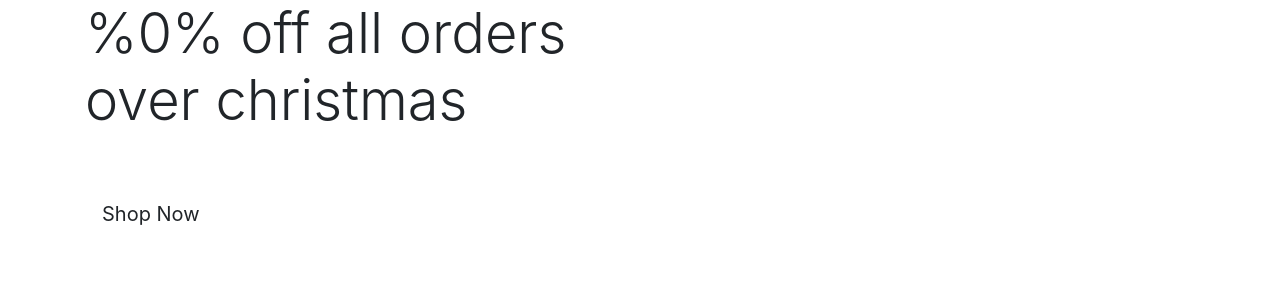
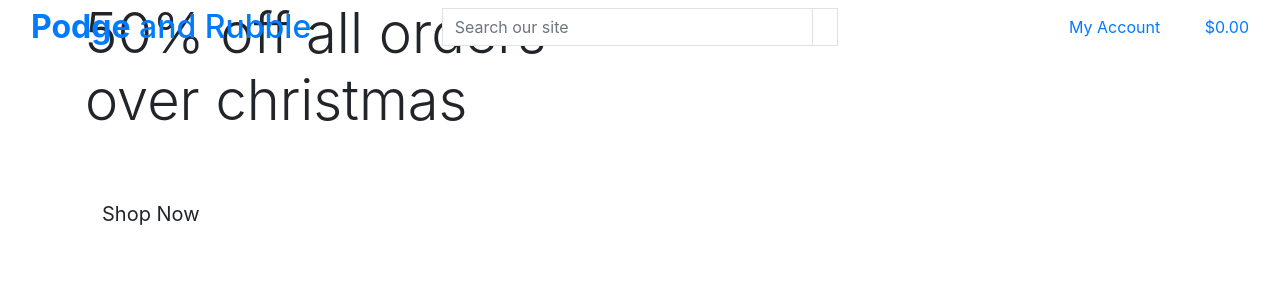
Before and after one commit to struk49/podgeandrubblestore, a Django app: page / in a window 1280 px wide. Shown: the top 300 px of the page. Run offline with Django 3.2, Linux system fonts and the light colour scheme.

Commit message:
added main page header

```diff
--- a/home/templates/home/index.html
+++ b/home/templates/home/index.html
@@ -16,7 +16,7 @@
         <div class="row h-100">
             <div class="col-7 col-md-6 my-auto">
                 <h2 class="display-4 logo-font text-black">
-                    %0% off all orders over christmas
+                    50% off all orders over christmas
                 </h2>
                 <div class="my-5">
                     <h4>
--- a/podgeandrubble/settings.py
+++ b/podgeandrubble/settings.py
@@ -26,7 +26,7 @@ SECRET_KEY = 'django-insecure-e62gx-a+ah%ol%aqzr&krfi4mc!0o1a!&9h*-!)8tu0r3d4h+2
 # SECURITY WARNING: don't run with debug turned on in production!
 DEBUG = True
 
-ALLOWED_HOSTS = ['8000-struk49-podgeandrubbles-ak4f2cudgzn.ws-eu106.gitpod.io']
+ALLOWED_HOSTS = ['8000-struk49-podgeandrubbles-62mhhuxqvhk.ws-eu106.gitpod.io']
 
 
 # Application definition
--- a/templates/base.html
+++ b/templates/base.html
@@ -33,13 +33,74 @@
     <title>Podge and Rubble{% block extra_title %}{% endblock %}</title>
   </head>
   <body>
-    <header class="container-fluid fixed-top"></header>
+    <header class="container-fluid fixed-top">
+      <div class="row">
+          <div class="col-12 col-lg-4 my-auto py-1 py-lg-0 text-center text-lg-left">
+              <a href="{% url 'home' %}" class="nav-link main-logo-link">
+                  <h2 class="logo-font text-black my-0"><strong>Podge</strong> and <stromg>Rubble</stromg></h2>
+              </a>
+          </div>
+          <div class="col-12 col-lg-4 my-auto py-1 py-lg-0">
+              <form method="GET" action="">
+                  <div class="input-group w-100">
+                      <input class="form-control border border-black rounded-0" type="text" name="q" placeholder="Search our site">
+                      <div class="input-group-append">
+                          <button class="form-control btn btn-black border border-black rounded-0" type="submit">
+                              <span class="icon">
+                                  <i class="fas fa-search"></i>
+                              </span>
+                          </button>
+                      </div>
+                  </div>
+              </form>
+          </div>
+          <div class="col-12 col-lg-4 my-auto py-1 py-lg-0">
+              <ul class="list-inline list-unstyled text-center text-lg-right my-0">
+                  <li class="list-inline-item dropdown">
+                      <a class="text-black nav-link" href="#" id="user-options" data-toggle="dropdown" aria-haspopup="true" aria-expanded="false">
+                          <div class="text-center">
+                              <div><i class="fas fa-user fa-lg"></i></div>
+                              <p class="my-0">My Account</p>
+                          </div>
+                      </a>
+                      <div class="dropdown-menu border-0" aria-labelledby="user-options">
+                          {% if request.user.is_authenticated %}
+                              {% if request.user.is_superuser %}
+                                  <a href="" class="dropdown-item">Product Management</a>
+                              {% endif %}
+                              <a href="" class="dropdown-item">My Profile</a>
+                              <a href="{% url 'account_logout' %}" class="dropdown-item">Logout</a>
+                          {% else %}
+                              <a href="{% url 'account_signup' %}" class="dropdown-item">Register</a>
+                              <a href="{% url 'account_login' %}" class="dropdown-item">Login</a>
+                          {% endif %}
+                      </div>
+                  </li>
+                  <li class="list-inline-item">
+                      <a class="{% if grand_total %}text-info font-weight-bold{% else %}text-black{% endif %} nav-link" href="">
+                          <div class="text-center">
+                              <div><i class="fas fa-shopping-bag fa-lg"></i></div>
+                              <p class="my-0">
+                                  {% if grand_total %}
+                                      ${{ grand_total|floatformat:2 }}
+                                  {% else %}
+                                      $0.00
+                                  {% endif %}
+                              </p>
+                          </div>
+                      </a>
+                  </li>
+              </ul>
+          </div>
+      </div>
+  </header>
 
     {% if messages %}
     <div class="message-container"></div>
     {% endif %}
 
     {% block page_header %}
+
     {% endblock %}
 
     {% block content %}
```
